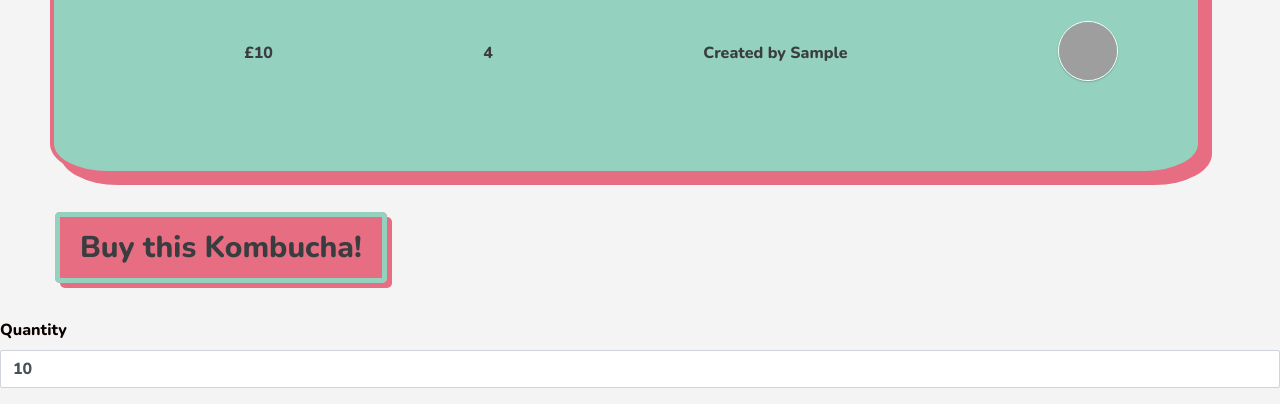
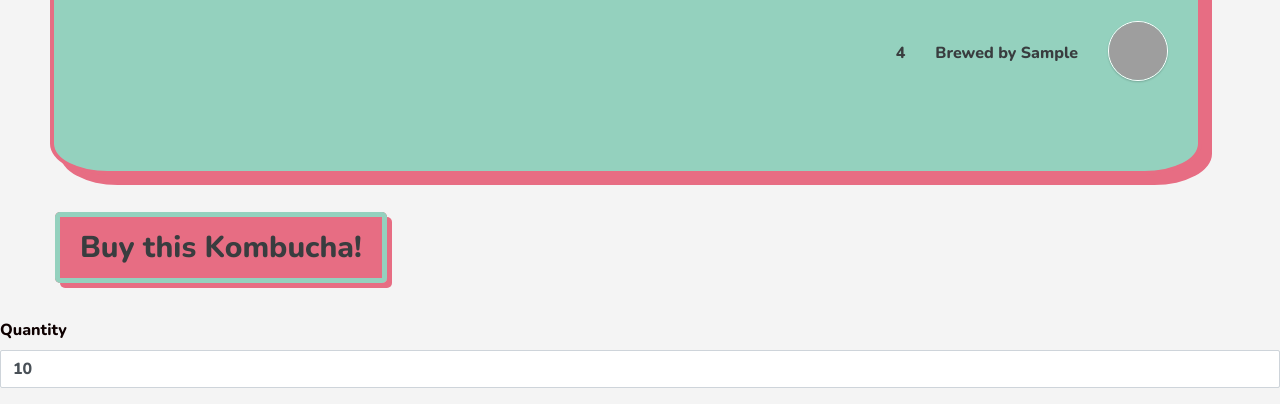
Before and after one commit to GregSmith92/Cha-Cha_Kombucha, a Rails app: page /kombuchas/1 in a window 1280 px wide. Shown: the part 556-960 px from the top of the page. Run offline with Rails 7, Linux system fonts and the light colour scheme; tables that the repository leaves empty hold one stand-in row (values such as "Sample post"); style sheets or scripts are compiled from the project's sources; some libraries are stand-ins or nearby versions; grey boxes are pictures that could not be loaded.

Commit message:
Moved price up underneath flavour, and flex-ended the profile picture and text

```diff
--- a/app/assets/stylesheets/components/_show.scss
+++ b/app/assets/stylesheets/components/_show.scss
@@ -33,12 +33,12 @@
   h2 {
     font-size: 60px;
     padding-top: 72px;
-    padding-left: 50px;
+    padding-left: 30px;
     color: #393D3F;
   }
   p {
     color: #393D3F;
-    padding-left: 50px;
+    padding-left: 30px;
   }
   .booch-photo {
     border: 3px solid #94D1BE;
@@ -46,11 +46,12 @@
   }
   .show-info {
     display: flex;
-    justify-content: space-around;
+    justify-content: flex-end;
     position: relative;
     width: 80vw;
     margin-bottom: 50px;
     margin-top: 40px;
+    padding-right: 30px;
     ul {
     list-style-type: none;
     }
--- a/app/views/kombuchas/show.html.erb
+++ b/app/views/kombuchas/show.html.erb
@@ -3,14 +3,15 @@
     <div class="title-box">
       <h2> <%= @kombucha.name %> </h2>
       <p><%= @kombucha.flavour.capitalize %></p>
+      <p>£<%= @kombucha.price %></p>
     </div>
     <div class="booch-photo">
       <%= cl_image_tag @kombucha.photo, height: 400, width: 600, crop: :fill %>
     </div>
     <div class="show-info">
-      <p>£<%= @kombucha.price %></p>
+
       <p><%= @kombucha.rating %></p>
-      <p>Created by <%= @kombucha.user.first_name.capitalize %></p>
+      <p>Brewed by <%= @kombucha.user.first_name.capitalize %></p>
       <p><%= cl_image_tag @kombucha.user.profile_pic, class: "avatar-bordered show-avatar", height: 60, width: 60, crop: :fill %></p>
     </div>
   </div>
```
